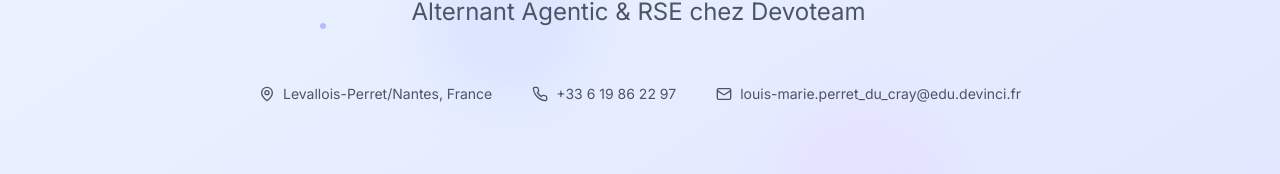
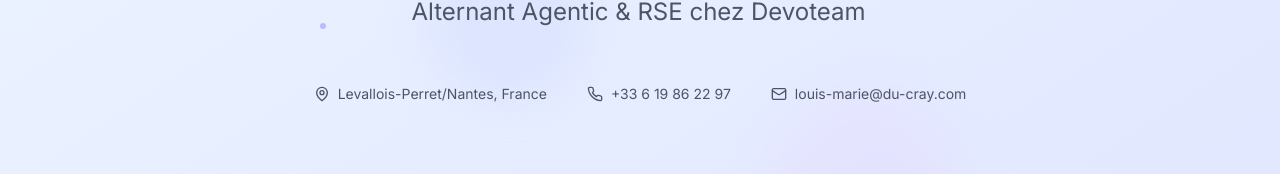
Before and after one commit to LM28000/portfolio, a React (Vite) app: page / in a window 1280 px wide. Shown: the part 540-714 px from the top of the page. Built offline with nearby package versions, Linux system fonts and the light colour scheme; no server answers.

Commit message:
fix: update email address in translations for consistency

```diff
--- a/src/contexts/LanguageContext.tsx
+++ b/src/contexts/LanguageContext.tsx
@@ -35,7 +35,7 @@ const translations = {
     'hero.description': 'Étudiant en ingénierie logicielle & IA à l\'ESILV',
     'hero.location': 'Levallois-Perret/Nantes, France',
     'hero.phone': '+33 6 19 86 22 97',
-    'hero.email': 'louis-marie.perret_du_cray@edu.devinci.fr',
+    'hero.email': 'louis-marie@du-cray.com',
     'hero.linkedin': 'LinkedIn',
     'hero.scrollDown': 'Découvrir mon parcours',
 
@@ -267,7 +267,7 @@ const translations = {
     'hero.description': 'Software & AI Engineering Student at ESILV',
     'hero.location': 'Levallois-Perret/Nantes, France',
     'hero.phone': '+33 6 19 86 22 97',
-    'hero.email': 'louis-marie.perret_du_cray@edu.devinci.fr',
+    'hero.email': 'louis-marie@du-cray.com',
     'hero.linkedin': 'LinkedIn',
     'hero.scrollDown': 'Discover my journey',
 
```
Also changed, not shown: src/components/AnimatedSkillsChart.tsx (added), src/components/Education.tsx (added), src/components/Experience.tsx (added), src/components/InteractiveMap.tsx (added), src/components/Statistics.tsx (added), src/hooks/useIntersectionObserver.ts (added).
